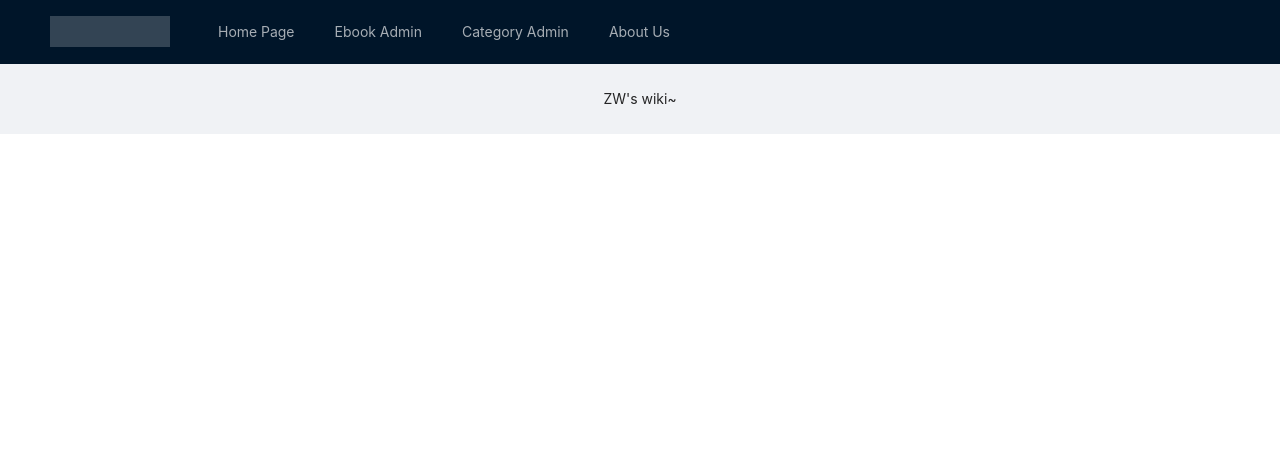
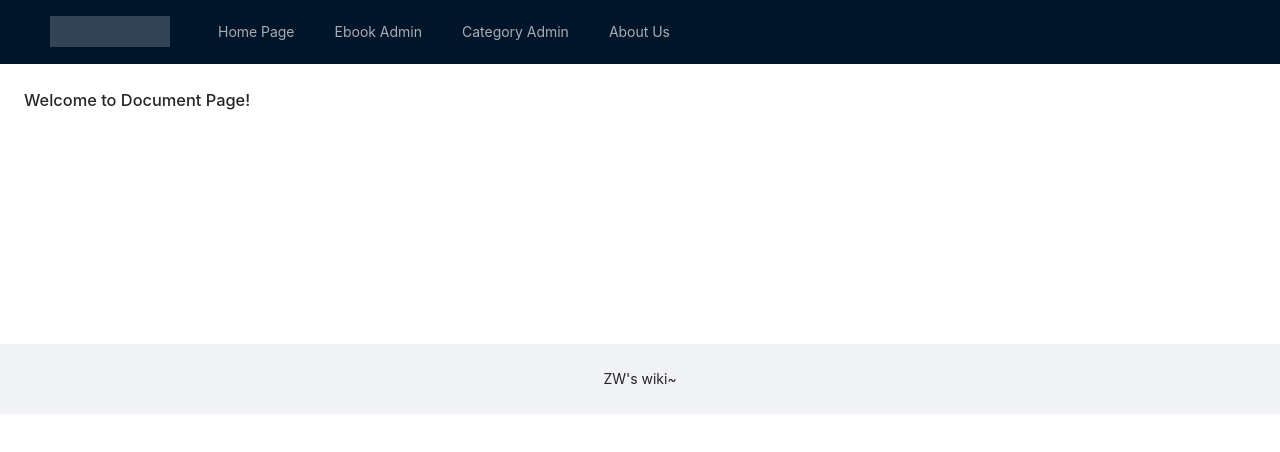
Before and after one commit to Lziwen/wiki, a Vue app in the folder web/: page /doc in a window 1280 px wide. Shown: the top 452 px of the page. Built offline with nearby package versions, Linux system fonts and the light colour scheme; no server answers.

Commit message:
8-12 add a doc page. home page: click ebook --> doc page

```diff
--- a/web/src/router/index.ts
+++ b/web/src/router/index.ts
@@ -1,6 +1,7 @@
 import { createRouter, createWebHistory, RouteRecordRaw } from 'vue-router'
 import Home from '../views/home.vue'
 import About from '../views/about.vue'
+import Doc from '../views/doc.vue'
 import AdminEbook from '../views/admin/admin-ebook.vue'
 import AdminCategory from '../views/admin/admin-category.vue'
 import AdminDoc from '../views/admin/admin-doc.vue'
@@ -10,6 +11,11 @@
     path: '/',
     name: 'Home',
     component: Home
+  },
+  {
+    path: '/doc',
+    name: 'Doc',
+    component: Doc
   },
   {
     path: '/about',
--- /dev/null
+++ b/web/src/views/doc.vue
@@ -0,0 +1,9 @@
+<template>
+  <a-layout>
+    <a-layout-content :style="{ background: '#fff', padding: '24px', margin: 0, minHeight: '280px' }">
+      <div class="doc">
+        <h1>Welcome to Document Page!</h1>
+      </div>
+    </a-layout-content>
+  </a-layout>
+</template>
--- a/web/src/views/home.vue
+++ b/web/src/views/home.vue
@@ -37,7 +37,9 @@
             </template>
             <a-list-item-meta :description="item.description">
               <template #title>
-                <a :href="item.href">{{ item.name }}</a>
+                <router-link :to="'/doc?ebookId=' + item.id">
+                  {{ item.name }}
+                </router-link>
               </template>
               <template #avatar><a-avatar :src="item.cover"/></template>
             </a-list-item-meta>
```
